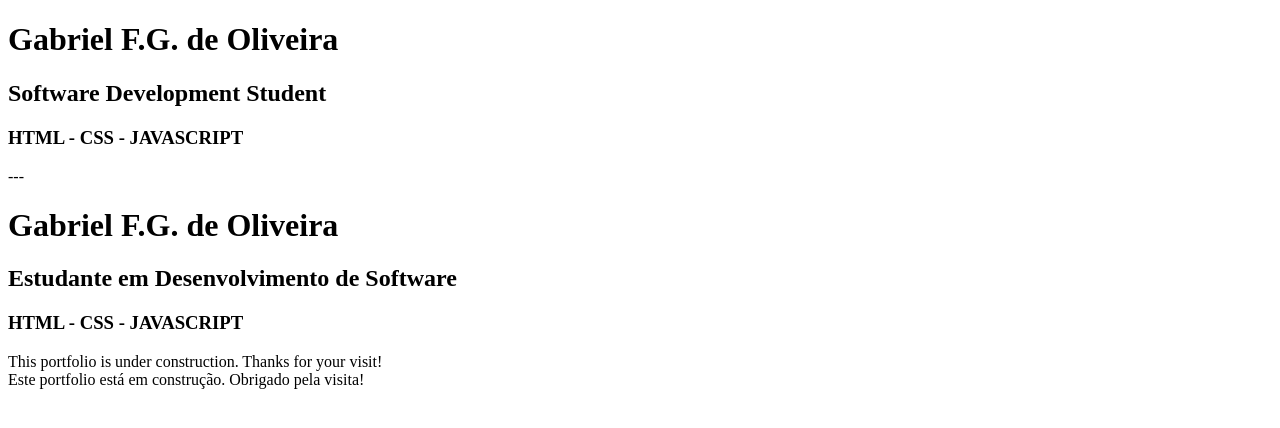
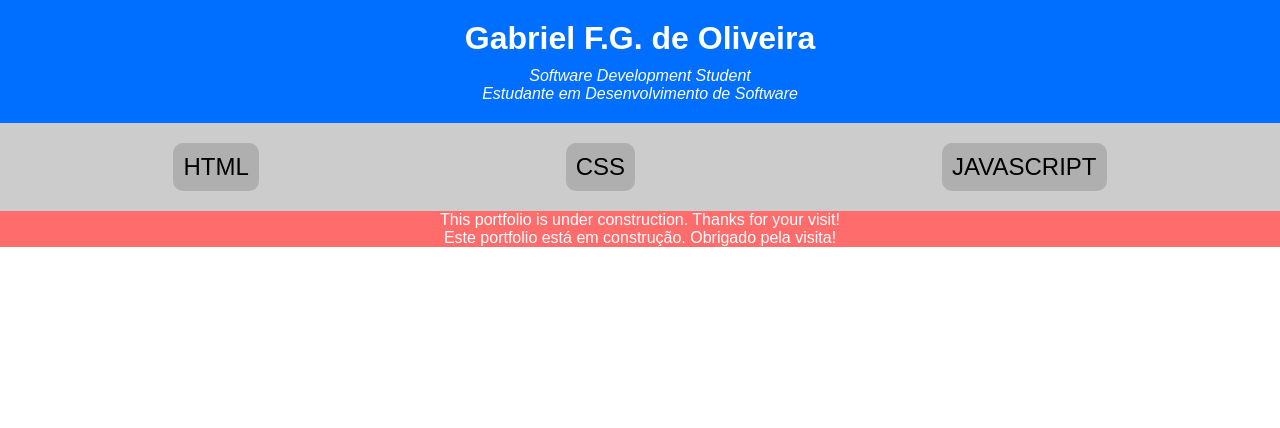
Before and after one commit to gabrielfgoliveira/gabrielfgoliveira.github.io, a plain HTML site: page index.html in a window 1280 px wide. Drawn offline with Linux system fonts and the light colour scheme.

Commit message:
Changed technologies layout to list

```diff
--- a/index.html
+++ b/index.html
@@ -4,17 +4,23 @@
     <meta charset="UTF-8">
     <meta name="viewport" content="width=device-width, initial-scale=1.0">
     <title>Gabriel's Portfolio</title>
+    <link rel="stylesheet" href="style.css">
 </head>
 <body>
-    <h1>Gabriel F.G. de Oliveira</h1>
-    <h2>Software Development Student</h2>
-    <h3>HTML - CSS - JAVASCRIPT</h3>
+    <header>
+        <h1>Gabriel F.G. de Oliveira</h1>
+        <p>Software Development Student</p>
+        <p>Estudante em Desenvolvimento de Software</p>
+    </header>
 
-    <p>---</p>
+    <div id="technologies">
+        <ul>
+            <li>HTML</li>
+            <li>CSS</li>
+            <li>JAVASCRIPT</li>
+        </ul>
+    </div>
 
-    <h1>Gabriel F.G. de Oliveira</h1>
-    <h2>Estudante em Desenvolvimento de Software</h2>
-    <h3>HTML - CSS - JAVASCRIPT</h3>
 
     <footer>
         This portfolio is under construction. Thanks for your visit!
```
